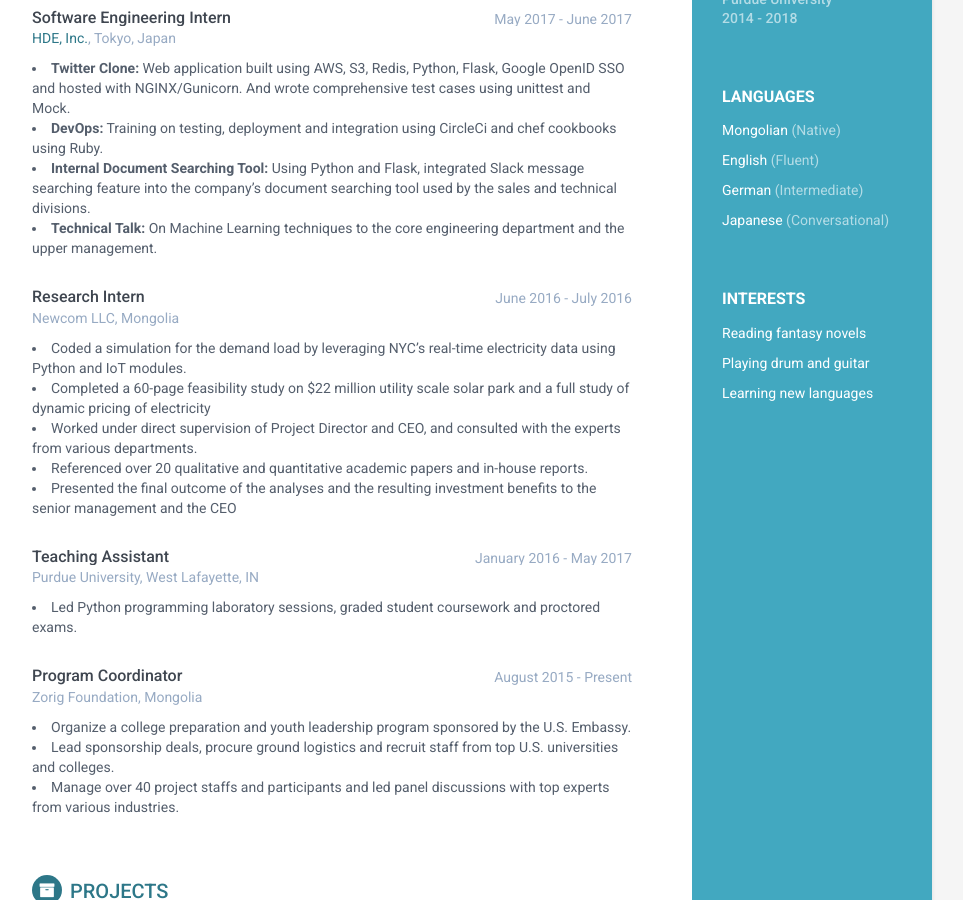
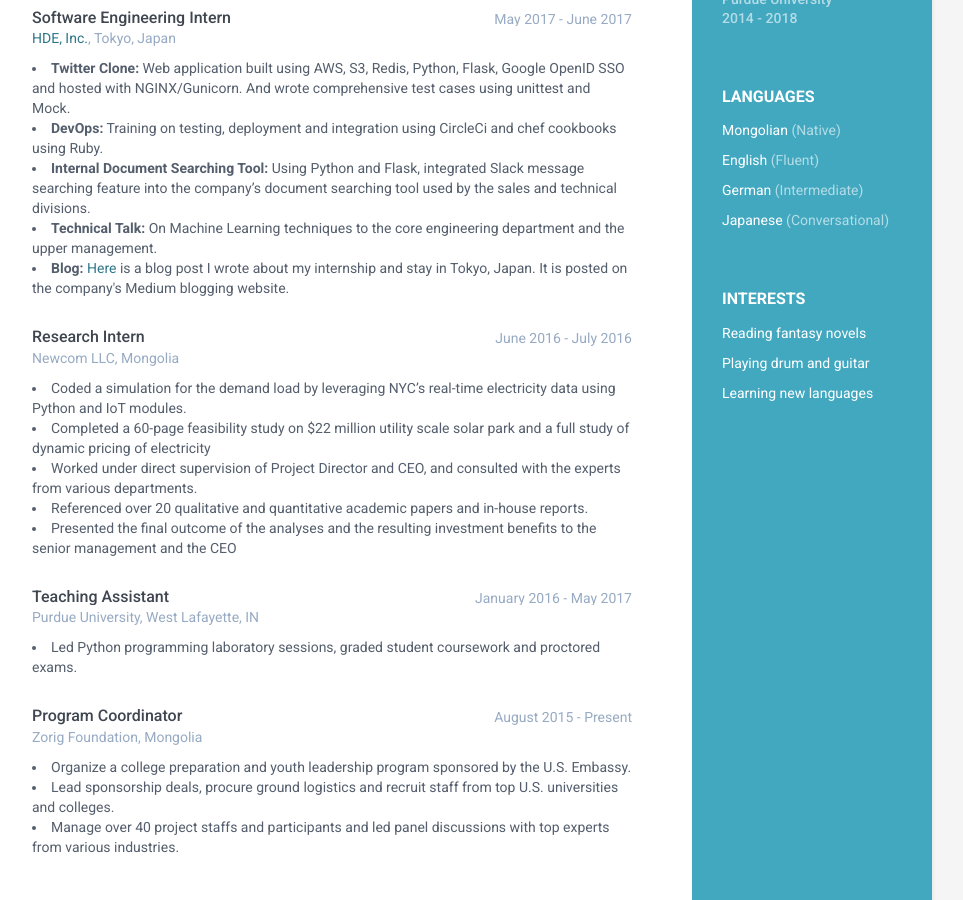
Before and after one commit to jantsankhorloo/jantsankhorloo.github.io, a Jekyll site: the page built from index.html, in a window 1280 px wide and 900 px high, scrolled down 681 px. Shown: the whole window, without its empty margins (188-1151 px from the left). Built offline with Jekyll 4.4.1, drawn with Linux system fonts in a browser that asks for light colours.

Commit message:
added blog

```diff
--- a/_includes/experience.html
+++ b/_includes/experience.html
@@ -37,6 +37,8 @@
                         <li><b>Internal Document Searching Tool:</b> Using Python and Flask, integrated Slack message searching feature into the company’s document searching tool used by the sales and technical divisions.</li>
 
                         <li><b>Technical Talk:</b> On Machine Learning techniques to the core engineering department and the upper management.</li>
+
+                        <li><b>Blog: </b><a href="https://medium.com/@hdeglobalintern/jay-intern-life-and-6-weeks-in-tokyo-c3d2fdf9a6de" target="_blank">Here</a> is a blog post I wrote about my internship and stay in Tokyo, Japan. It is posted on the company's Medium blogging website.</li>
 
                     </div><!--//details-->
                 </div><!--//item-->
```
